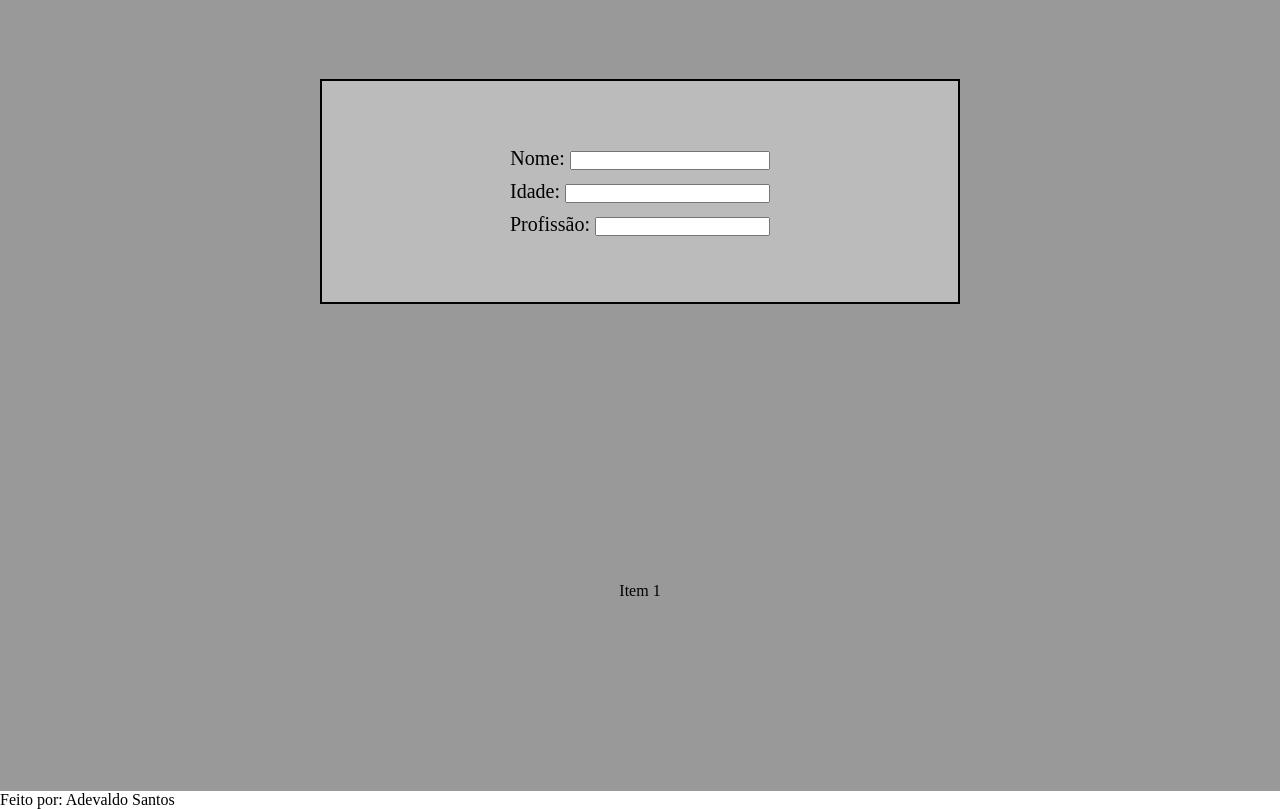
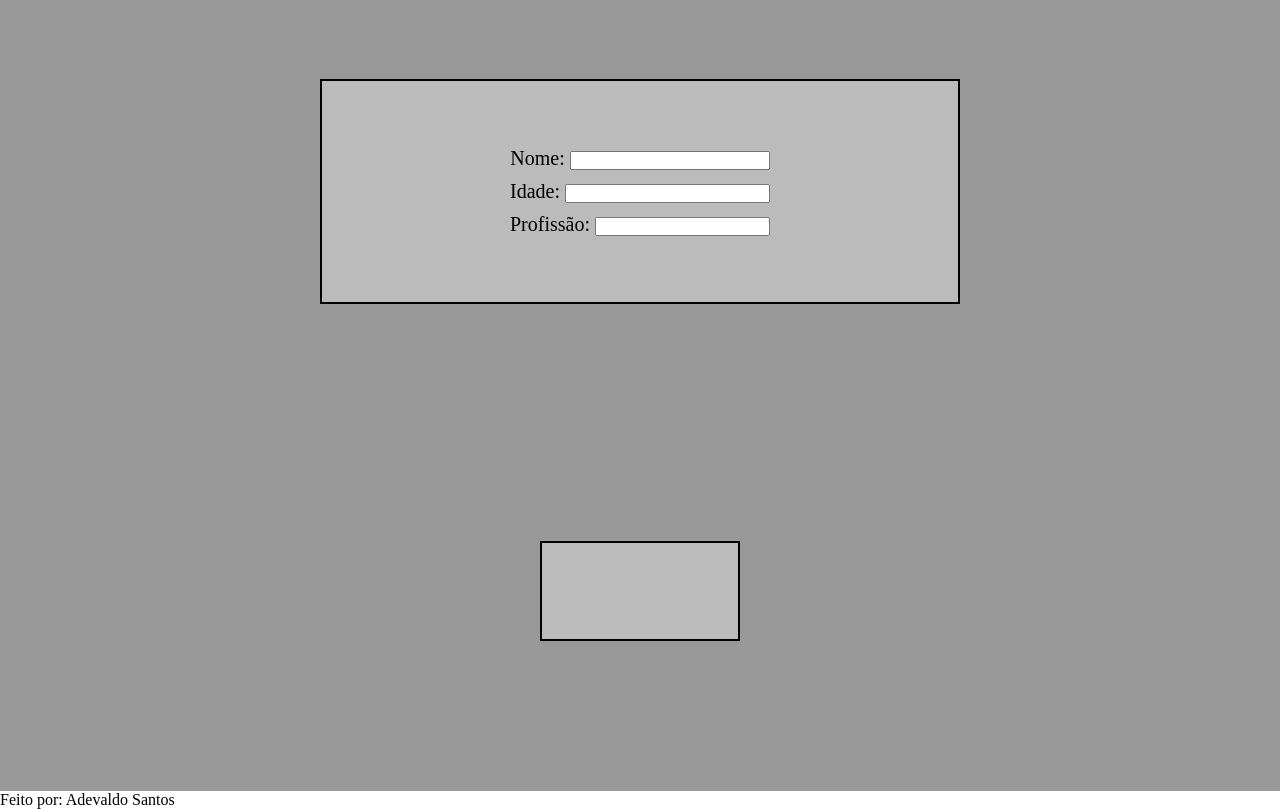
Before and after one commit to AdevaldoSantos/Cadastro, a plain HTML site: page cadastro/index.html in a window 1280 px wide. Shown: the part 67-876 px from the top of the page. Drawn offline with Linux system fonts and the light colour scheme.

Commit message:
estilazando o resultado

```diff
--- a/cadastro/index.html
+++ b/cadastro/index.html
@@ -31,7 +31,7 @@
 
     <section>
         <div class="resultado">
-            <p>Item 1</p>
+            <p></p>
         </div>
     </section>
 
--- a/cadastro/style.css
+++ b/cadastro/style.css
@@ -57,3 +57,14 @@ section{
 #profissao {
     width: 175px;
 }
+
+.resultado {
+    display: flex;
+    justify-content: center;
+    align-items: center;
+    background-color: #bbbbbb;
+    padding: 10px;
+    border: 2px solid black;
+    width: 200px;
+    height: 100px;
+}
```
